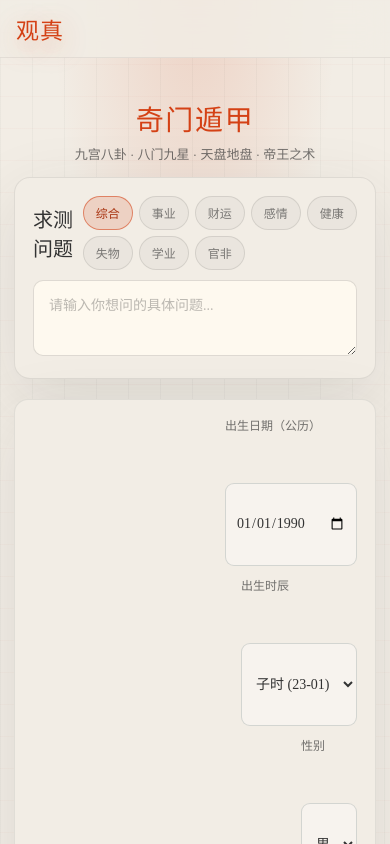
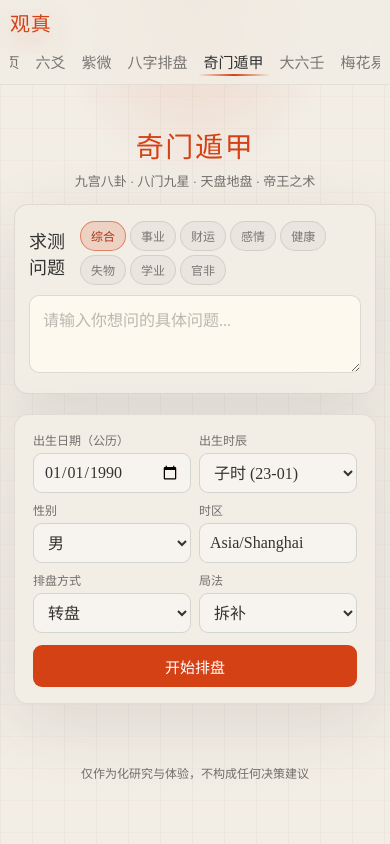
Before and after one commit to gexiaoxin11/guanzhen, a Next.js app: page /qimen in a window 390 px wide. Shown: the top 844 px of the page. Built offline with nearby package versions, Linux system fonts and the light colour scheme.

Commit message:
优化: 全局移动端适配、字体策略、分段选择器、去掉底部导航、激活按钮移至首页

```diff
--- a/app/bazi/page.tsx
+++ b/app/bazi/page.tsx
@@ -132,7 +132,7 @@ export default function BaziPage() {
       <header className="topbar">
         <a className="brand" href="/"><span>观真</span></a>
         <nav className="desktop-nav"><a href="/">首页</a><a href="/liuyao">六爻</a><a href="/ziwei">紫微</a><a className="active" href="/bazi">八字排盘</a><a href="/qimen">奇门遁甲</a><a href="/daliuren">大六壬</a><a href="/meihua">梅花易数</a></nav>
-        <a className="profile-pill" href="/activate">激活密钥 / 我的权限</a>
+
       </header>
 
       <main className="main-flow">
--- a/app/daliuren/page.tsx
+++ b/app/daliuren/page.tsx
@@ -72,7 +72,7 @@ export default function DaliurenPage() {
       <header className="topbar">
         <a className="brand" href="/"><span>观真</span></a>
         <nav className="desktop-nav"><a href="/">首页</a><a href="/liuyao">六爻</a><a href="/ziwei">紫微</a><a href="/bazi">八字排盘</a><a href="/qimen">奇门遁甲</a><a className="active" href="/daliuren">大六壬</a><a href="/meihua">梅花易数</a></nav>
-        <a className="profile-pill" href="/activate">激活密钥 / 我的权限</a>
+
       </header>
 
       <main className="main-flow">
--- a/app/meihua/page.tsx
+++ b/app/meihua/page.tsx
@@ -105,7 +105,7 @@ export default function MeihuaPage() {
       <header className="topbar">
         <a className="brand" href="/"><span>观真</span></a>
         <nav className="desktop-nav"><a href="/">首页</a><a href="/liuyao">六爻</a><a href="/ziwei">紫微</a><a href="/bazi">八字排盘</a><a href="/qimen">奇门遁甲</a><a href="/daliuren">大六壬</a><a className="active" href="/meihua">梅花易数</a></nav>
-        <a className="profile-pill" href="/activate">激活密钥 / 我的权限</a>
+
       </header>
 
       <div className="main-flow">
@@ -205,7 +205,7 @@ export default function MeihuaPage() {
             )}
 
             {/* 三卦卡片 */}
-            <div style={{ display: "grid", gridTemplateColumns: "repeat(3, 1fr)", gap: 14, marginBottom: 20 }}>
+            <div className="meihua-hex-grid" style={{ display: "grid", gridTemplateColumns: "repeat(3, 1fr)", gap: 14, marginBottom: 20 }}>
               {result.mainHexagram && (
                 <HexagramCard title="本卦" hex={result.mainHexagram as any} movingLine={result.movingLine as number | undefined} />
               )}
@@ -259,7 +259,7 @@ export default function MeihuaPage() {
 
             {/* 错卦综卦 */}
             {(result.oppositeHexagram || result.reversedHexagram) && (
-              <div style={{ display: "grid", gridTemplateColumns: "1fr 1fr", gap: 14, marginBottom: 20 }}>
+              <div className="meihua-hex-grid" style={{ display: "grid", gridTemplateColumns: "1fr 1fr", gap: 14, marginBottom: 20 }}>
                 {result.oppositeHexagram && (
                   <HexagramCard title="错卦" hex={result.oppositeHexagram as any} />
                 )}
--- a/app/qimen/page.tsx
+++ b/app/qimen/page.tsx
@@ -77,7 +77,7 @@ export default function QimenPage() {
       <header className="topbar">
         <a className="brand" href="/"><span>观真</span></a>
         <nav className="desktop-nav"><a href="/">首页</a><a href="/liuyao">六爻</a><a href="/ziwei">紫微</a><a href="/bazi">八字排盘</a><a className="active" href="/qimen">奇门遁甲</a><a href="/daliuren">大六壬</a><a href="/meihua">梅花易数</a></nav>
-        <a className="profile-pill" href="/activate">激活密钥 / 我的权限</a>
+
       </header>
 
       <main className="main-flow">
--- a/src/styles.css
+++ b/src/styles.css
@@ -72,7 +72,6 @@ a {
   z-index: 30;
   display: flex;
   align-items: center;
-  justify-content: space-between;
   height: 64px;
   padding: 0 24px;
   border-bottom: 1px solid rgba(51, 51, 51, 0.08);
@@ -84,7 +83,8 @@ a {
   display: inline-flex;
   align-items: baseline;
   gap: 10px;
-  min-width: 174px;
+  flex-shrink: 0;
+  z-index: 2;
 }
 
 .brand span {
@@ -101,12 +101,16 @@ a {
 }
 
 .desktop-nav {
+  position: absolute;
+  left: 50%;
+  transform: translateX(-50%);
   display: flex;
   align-items: center;
   justify-content: center;
   gap: 18px;
   color: rgba(51, 51, 51, 0.64);
-  font-size: 13px;
+  font-size: 16px;
+  white-space: nowrap;
 }
 
 .desktop-nav a {
@@ -462,7 +466,7 @@ a {
 .form-card h2 {
   margin: 0;
   color: var(--ink);
-  font-size: 20px;
+  font-size: 18px;
   font-weight: 500;
 }
 
@@ -477,7 +481,7 @@ a {
   display: block;
   margin: 0;
   color: var(--ink);
-  font-size: 20px;
+  font-size: 18px;
   font-weight: 500;
 }
 
@@ -573,6 +577,42 @@ input:focus {
   border-color: var(--gold);
 }
 
+/* ─── 分段选择器 ─── */
+.mode-segment {
+  display: inline-flex;
+  border: 1px solid rgba(51, 51, 51, 0.14);
+  border-radius: 10px;
+  overflow: hidden;
+  flex-shrink: 0;
+}
+
+.segment-btn {
+  padding: 7px 16px;
+  border: 0;
+  border-right: 1px solid rgba(51, 51, 51, 0.1);
+  background: transparent;
+  color: var(--ink-soft);
+  font-size: 13px;
+  font-weight: 500;
+  cursor: pointer;
+  transition: all 0.18s ease;
+  white-space: nowrap;
+}
+
+.segment-btn:last-child {
+  border-right: 0;
+}
+
+.segment-btn:hover {
+  background: rgba(212, 65, 21, 0.06);
+  color: var(--ink);
+}
+
+.segment-btn.selected {
+  background: var(--red);
+  color: #ffffff;
+}
+
 .control-row {
   display: flex;
   align-items: center;
@@ -583,7 +623,7 @@ input:focus {
 .control-row h2 {
   margin: 0;
   color: var(--ink);
-  font-size: 20px;
+  font-size: 18px;
   font-weight: 500;
 }
 
@@ -935,6 +975,7 @@ input:focus {
   padding: 0 8px;
 }
 
+
 .yao-row:last-child {
   border-bottom: 0;
 }
@@ -1518,7 +1559,12 @@ input:focus {
 
 @media (max-width: 1020px) {
   .desktop-nav {
-    gap: 8px;
+    gap: 10px;
+    font-size: 16px;
+  }
+
+  .topbar {
+    padding: 0 14px;
   }
 
   .control-row {
@@ -1528,12 +1574,16 @@ input:focus {
 
 @media (max-width: 720px) {
   .app-shell {
-    padding-bottom: 76px;
+    padding-bottom: 0;
   }
 
   .topbar {
-    height: 58px;
-    padding: 0 16px;
+    height: auto;
+    min-height: 58px;
+    padding: 8px 10px;
+    gap: 6px;
+    flex-wrap: wrap;
+    overflow: visible;
   }
 
   .brand {
@@ -1541,11 +1591,47 @@ input:focus {
   }
 
   .brand span {
-    font-size: 23px;
-  }
-
-  .brand small,
-  .desktop-nav,
+    font-size: 20px;
+  }
+
+  .brand {
+    flex-shrink: 0;
+  }
+
+  .topbar .brand {
+    margin-right: 0;
+  }
+
+  .brand small {
+    display: none;
+  }
+
+  .desktop-nav {
+    position: static;
+    transform: none;
+    flex: 1 1 100%;
+    order: 10;
+    gap: 4px;
+    overflow-x: auto;
+    overflow-y: hidden;
+    -webkit-overflow-scrolling: touch;
+    scrollbar-width: none;
+    padding: 4px 0 0;
+    font-size: 16px;
+    min-width: 0;
+  }
+
+  .desktop-nav::-webkit-scrollbar {
+    display: none;
+  }
+
+  .desktop-nav a {
+    font-size: 15px;
+    padding: 4px 6px;
+    white-space: nowrap;
+    flex-shrink: 0;
+  }
+
   .profile-pill {
     display: none;
   }
@@ -1651,7 +1737,103 @@ input:focus {
   }
 
   .mobile-nav {
-    display: grid;
+    display: none;
+  }
+
+  .yao-row {
+    font-size: 11px;
+  }
+
+  /* ─── 移动端组件适配 ─── */
+  .form-card {
+    padding: 16px 14px;
+    border-radius: 14px;
+  }
+
+  .control-row {
+    flex-direction: column;
+    align-items: stretch;
+    gap: 10px;
+  }
+
+  .control-row h2 {
+    font-size: 16px;
+    margin-bottom: 2px;
+  }
+
+  .mode-segment {
+    flex: 1 1 100%;
+  }
+
+  .segment-btn {
+    flex: 1;
+    text-align: center;
+    font-size: 14px;
+    padding: 8px 12px;
+  }
+
+  .time-editor {
+    display: flex;
+    margin-left: 0;
+    width: 100%;
+    order: 10;
+  }
+
+  .time-editor input {
+    width: 100%;
+    min-height: 42px;
+    font-size: 16px;
+    padding-right: 60px;
+  }
+
+  .time-editor .time-now-btn {
+    height: 30px;
+    font-size: 13px;
+    padding: 0 10px;
+  }
+
+  textarea {
+    font-size: 16px;
+    padding: 11px 13px;
+  }
+
+  input {
+    font-size: 16px;
+    min-height: 42px;
+  }
+
+  .topic-row {
+    gap: 4px;
+  }
+
+  .topic {
+    font-size: 12px;
+    padding: 5px 10px;
+  }
+
+  .shake-zone {
+    gap: 12px;
+    padding-top: 12px;
+  }
+
+  .cast-progress {
+    grid-template-columns: 1fr 1fr;
+    gap: 6px;
+  }
+
+  .question-card {
+    padding: 16px 14px;
+  }
+
+  /* bazi 页面适配 */
+  .bazi-form-card {
+    padding: 14px !important;
+  }
+
+  /* 统一模块内边距 */
+  .ziwei-form {
+    padding: 14px;
+    margin: 14px 0;
   }
 }
 
@@ -1876,7 +2058,34 @@ input:focus {
   .ziwei-palace-stem-branch { font-size: 9px; }
   .ziwei-palace-decadal { font-size: 8px; }
   .ziwei-star { font-size: 9px; }
-  .ziwei-form-row { flex-direction: column; }
+  .ziwei-form-row {
+    flex-wrap: wrap;
+    gap: 8px;
+  }
+
+  .ziwei-form-row label {
+    flex: 1 1 calc(50% - 4px);
+    min-width: 0;
+  }
+
+  .ziwei-form-row label span {
+    font-size: 12px;
+  }
+
+  .ziwei-form-row input,
+  .ziwei-form-row select {
+    min-height: 40px;
+    font-size: 16px;
+    width: 100%;
+    box-sizing: border-box;
+  }
+
+  .ziwei-submit {
+    flex: 1 1 100%;
+    min-height: 42px;
+    font-size: 15px;
+    margin-top: 4px;
+  }
   .ziwei-center-title { font-size: 14px; }
   .ziwei-center { min-height: 90px; }
   .ziwei-tabs { flex-wrap: wrap; }
@@ -2704,6 +2913,12 @@ input:focus {
   display: grid; grid-template-columns: repeat(4, 1fr); gap: 8px;
   margin: 14px 0;
 }
+
+/* ─── 梅花易数 ─── */
+.meihua-hex-grid {
+  display: grid;
+}
+
 .daliuren-grid-cell {
   background: var(--surface-strong); border: 1px solid var(--ink-faint);
   border-radius: 8px; padding: 8px; font-size: 12px; text-align: center;
--- a/src/ui/ZiweiApp.tsx
+++ b/src/ui/ZiweiApp.tsx
@@ -305,7 +305,7 @@ export function ZiweiApp() {
     return <div className="app-shell"><header className="topbar">
       <a className="brand" href="/"><span>观真</span></a>
       <nav className="desktop-nav"><a href="/">首页</a><a href="/liuyao">六爻</a><a className="active" href="/ziwei">紫微</a><a href="/bazi">八字排盘</a><a href="/qimen">奇门遁甲</a><a href="/daliuren">大六壬</a><a href="/meihua">梅花易数</a></nav>
-      <a className="profile-pill" href="/activate">激活密钥 / 我的权限</a>
+
     </header><main className="main-flow" /></div>;
   }
 
@@ -314,7 +314,7 @@ export function ZiweiApp() {
       <header className="topbar">
         <a className="brand" href="/"><span>观真</span></a>
         <nav className="desktop-nav"><a href="/">首页</a><a href="/liuyao">六爻</a><a className="active" href="/ziwei">紫微</a><a href="/bazi">八字排盘</a><a href="/qimen">奇门遁甲</a><a href="/daliuren">大六壬</a><a href="/meihua">梅花易数</a></nav>
-        <a className="profile-pill" href="/activate">激活密钥 / 我的权限</a>
+
       </header>
       <main className="main-flow">
         {/* Hero + Form */}
```
Also changed, not shown: app/page.tsx (+20 -1 lines), src/ui/App.tsx (+4 -4 lines).
